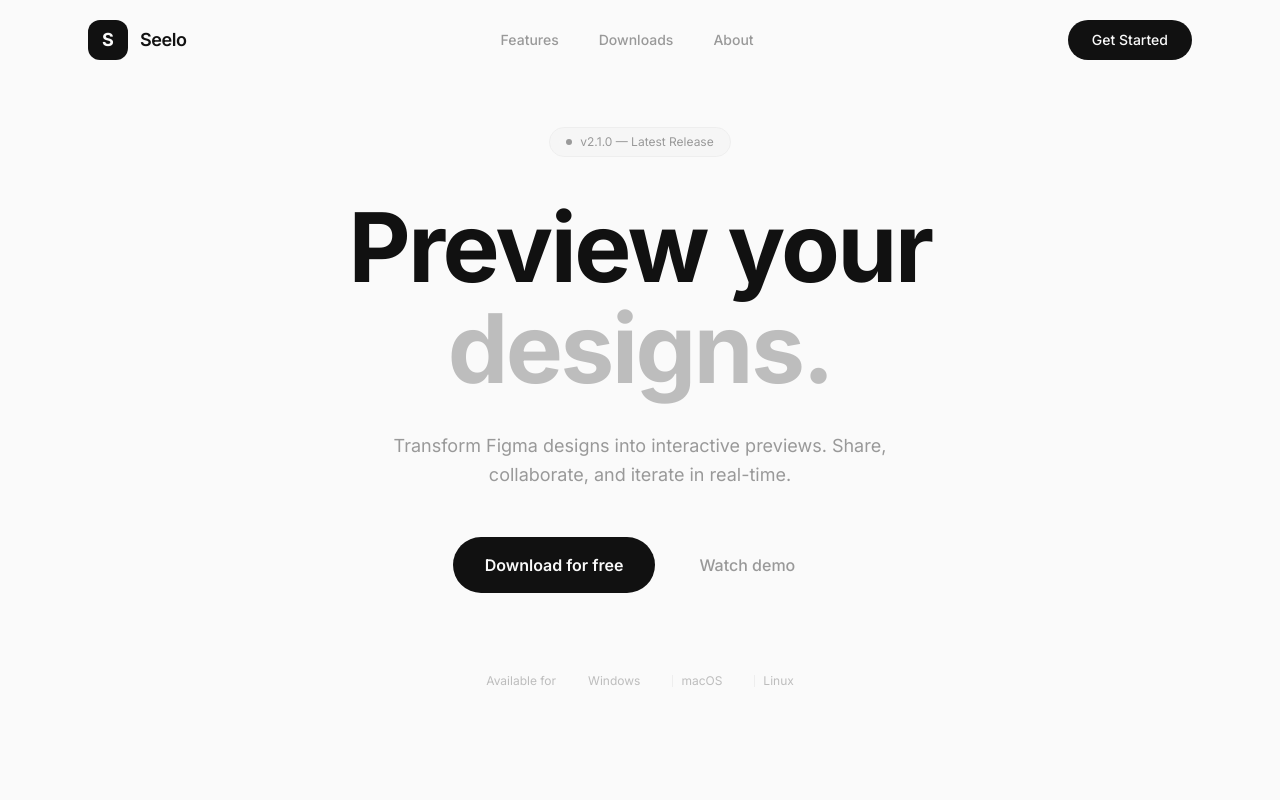
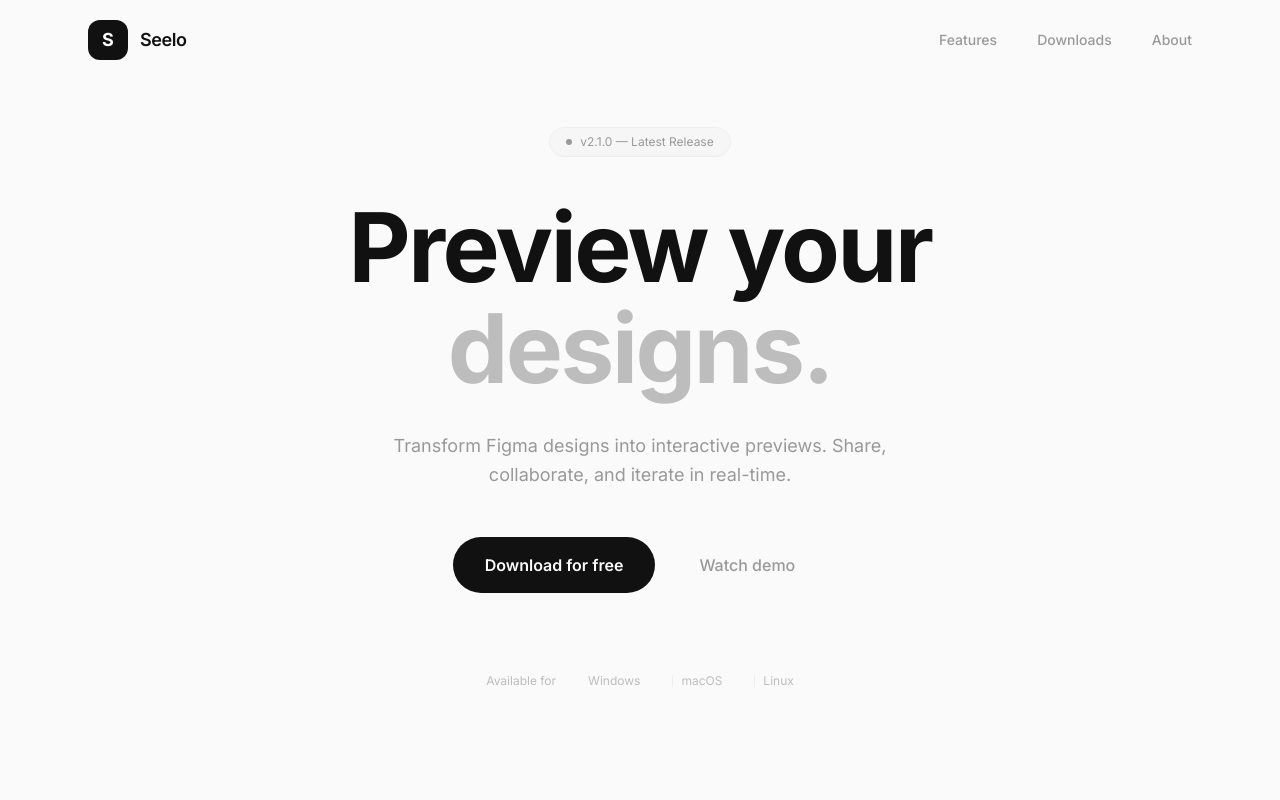
Before and after one commit to webloft141/seeloweb, a React (Vite) app: page / in a window 1280 px wide. Shown: the top 800 px of the page. Built offline with nearby package versions, Linux system fonts and the light colour scheme.

Commit message:
Remove Get Started button

```diff
--- a/src/components/Header.tsx
+++ b/src/components/Header.tsx
@@ -33,9 +33,6 @@ export default function Header() {
           ))}
         </div>
 
-        <button className="px-6 py-2.5 rounded-full bg-base-950 text-base-50 text-sm font-medium hover:bg-base-900 transition-all duration-300 active:scale-[0.97]">
-          Get Started
-        </button>
       </div>
     </header>
   )
--- a/src/components/Navbar.tsx
+++ b/src/components/Navbar.tsx
@@ -37,9 +37,6 @@ export default function Navbar() {
           ))}
         </div>
 
-        <button className="px-6 py-2.5 rounded-full bg-base-950 text-base-50 text-sm font-medium hover:bg-base-900 transition-all duration-300 active:scale-[0.97]">
-          Get Started
-        </button>
       </div>
     </nav>
   )
```
